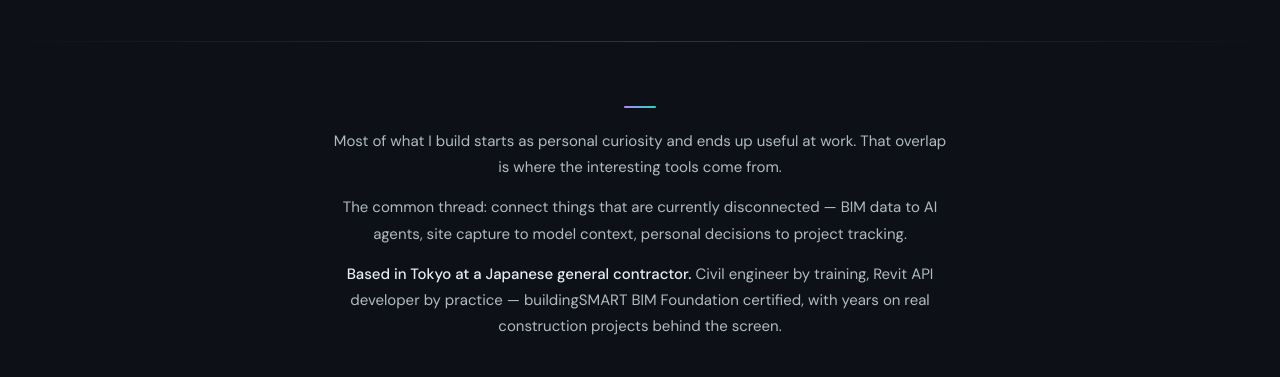
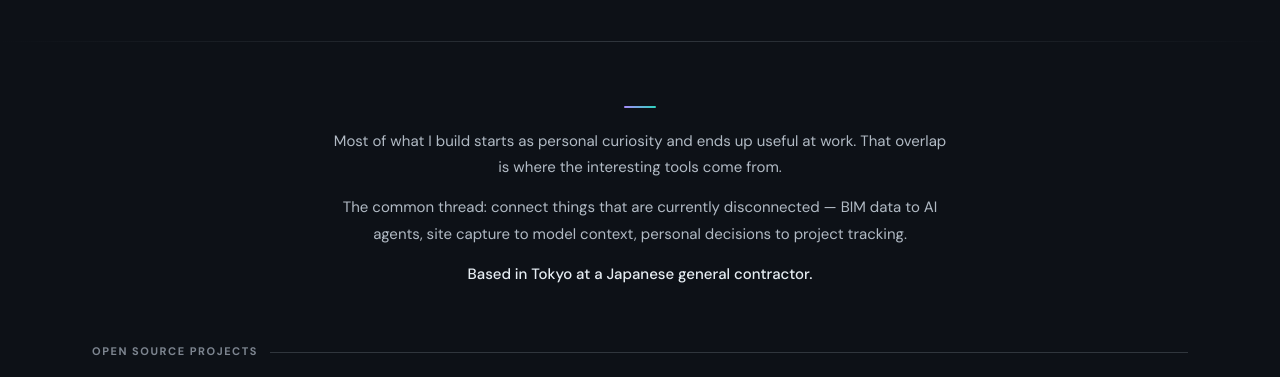
Before and after one commit to onuresen/onuresen.github.io, a plain HTML site: page index.html in a window 1280 px wide. Shown: the part 423-800 px from the top of the page. Drawn offline with Linux system fonts and the light colour scheme.

Commit message:
Update index.html

```diff
--- a/index.html
+++ b/index.html
@@ -526,7 +526,7 @@ footer a:hover { text-decoration: underline; }
     <div class="about-divider"></div>
     <p>Most of what I build starts as personal curiosity and ends up useful at work. That overlap is where the interesting tools come from.</p>
     <p>The common thread: connect things that are currently disconnected — BIM data to AI agents, site capture to model context, personal decisions to project tracking.</p>
-    <p><strong>Based in Tokyo at a Japanese general contractor.</strong> Civil engineer by training, Revit API developer by practice — buildingSMART BIM Foundation certified, with years on real construction projects behind the screen.</p>
+    <p><strong>Based in Tokyo at a Japanese general contractor.</strong></p>
   </div>
 
   <div class="section-label">Open Source Projects</div>
```
